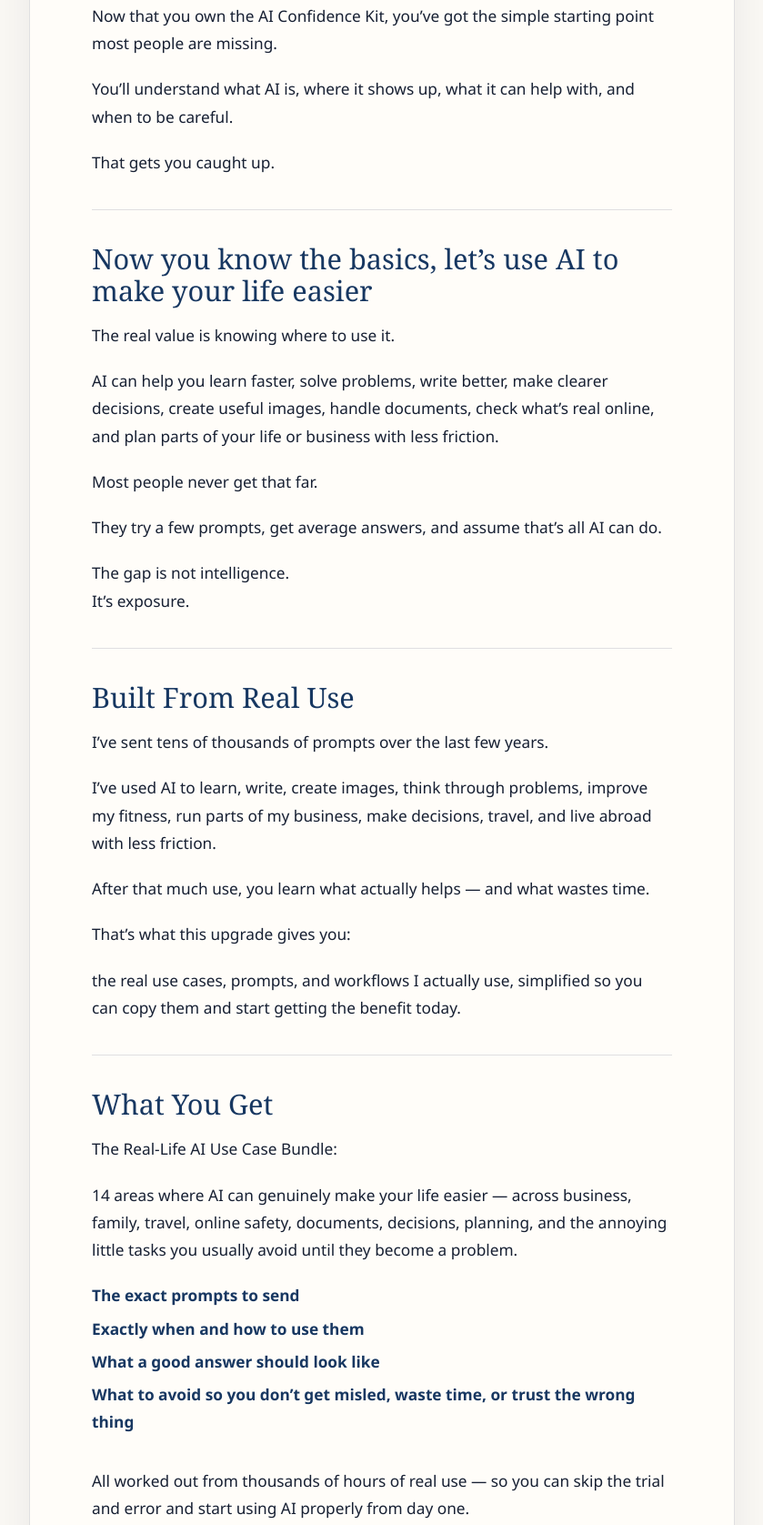
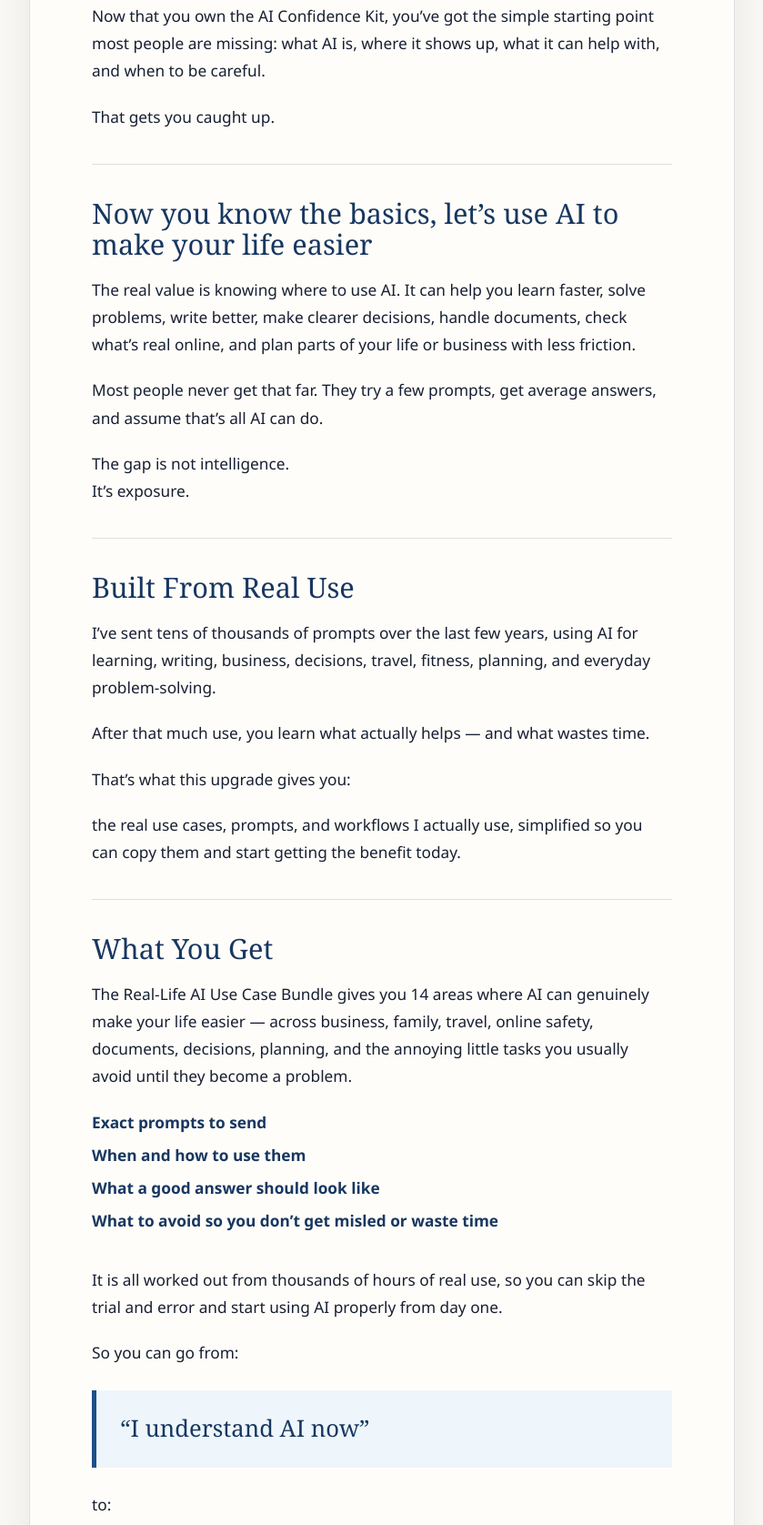
Before and after one commit to freddiegibz/aicalmguide2, a plain HTML site: page oto.html in a window 1280 px wide. Shown: the part 277-1953 px from the top of the page at 91% size, without its empty margins (220-1059 px from the left). Drawn offline with Linux system fonts and the light colour scheme.

Commit message:
reduction

```diff
--- a/oto.html
+++ b/oto.html
@@ -287,11 +287,7 @@
       <article>
         <h2>You’ve Got The Foundation</h2>
         <p>
-          Now that you own the AI Confidence Kit, you’ve got the simple starting point most people are missing.
-        </p>
-
-        <p>
-          You’ll understand what AI is, where it shows up, what it can help with, and when to be careful.
+          Now that you own the AI Confidence Kit, you’ve got the simple starting point most people are missing: what AI is, where it shows up, what it can help with, and when to be careful.
         </p>
 
         <p>
@@ -302,19 +298,11 @@
 
         <h2>Now you know the basics, let’s use AI to make your life easier</h2>
         <p>
-          The real value is knowing where to use it.
+          The real value is knowing where to use AI. It can help you learn faster, solve problems, write better, make clearer decisions, handle documents, check what’s real online, and plan parts of your life or business with less friction.
         </p>
 
         <p>
-          AI can help you learn faster, solve problems, write better, make clearer decisions, create useful images, handle documents, check what’s real online, and plan parts of your life or business with less friction.
-        </p>
-
-        <p>
-          Most people never get that far.
-        </p>
-
-        <p>
-          They try a few prompts, get average answers, and assume that’s all AI can do.
+          Most people never get that far. They try a few prompts, get average answers, and assume that’s all AI can do.
         </p>
 
         <p>
@@ -326,11 +314,7 @@
 
         <h2>Built From Real Use</h2>
         <p>
-          I’ve sent tens of thousands of prompts over the last few years.
-        </p>
-
-        <p>
-          I’ve used AI to learn, write, create images, think through problems, improve my fitness, run parts of my business, make decisions, travel, and live abroad with less friction.
+          I’ve sent tens of thousands of prompts over the last few years, using AI for learning, writing, business, decisions, travel, fitness, planning, and everyday problem-solving.
         </p>
 
         <p>
@@ -349,22 +333,18 @@
 
         <h2>What You Get</h2>
         <p>
-          The Real-Life AI Use Case Bundle:
-        </p>
-
-        <p>
-          14 areas where AI can genuinely make your life easier — across business, family, travel, online safety, documents, decisions, planning, and the annoying little tasks you usually avoid until they become a problem.
+          The Real-Life AI Use Case Bundle gives you 14 areas where AI can genuinely make your life easier — across business, family, travel, online safety, documents, decisions, planning, and the annoying little tasks you usually avoid until they become a problem.
         </p>
 
         <div class="short-lines">
-          <p>The exact prompts to send</p>
-          <p>Exactly when and how to use them</p>
+          <p>Exact prompts to send</p>
+          <p>When and how to use them</p>
           <p>What a good answer should look like</p>
-          <p>What to avoid so you don’t get misled, waste time, or trust the wrong thing</p>
+          <p>What to avoid so you don’t get misled or waste time</p>
         </div>
 
         <p>
-          All worked out from thousands of hours of real use — so you can skip the trial and error and start using AI properly from day one.
+          It is all worked out from thousands of hours of real use, so you can skip the trial and error and start using AI properly from day one.
         </p>
 
         <p>
@@ -383,11 +363,7 @@
 
         <h2>Add It Today For 50% Off</h2>
         <p>
-          This is only available here because you just bought the AI Confidence Kit.
-        </p>
-
-        <p>
-          Even if we only counted 1,000 hours, at £37 you’re paying 3.7p per hour for the trial and error I already did for you.
+          This is only available here because you just bought the AI Confidence Kit. Even if we only counted 1,000 hours, at £37 you’re paying 3.7p per hour for the trial and error I already did for you.
         </p>
 
         <p>
```
